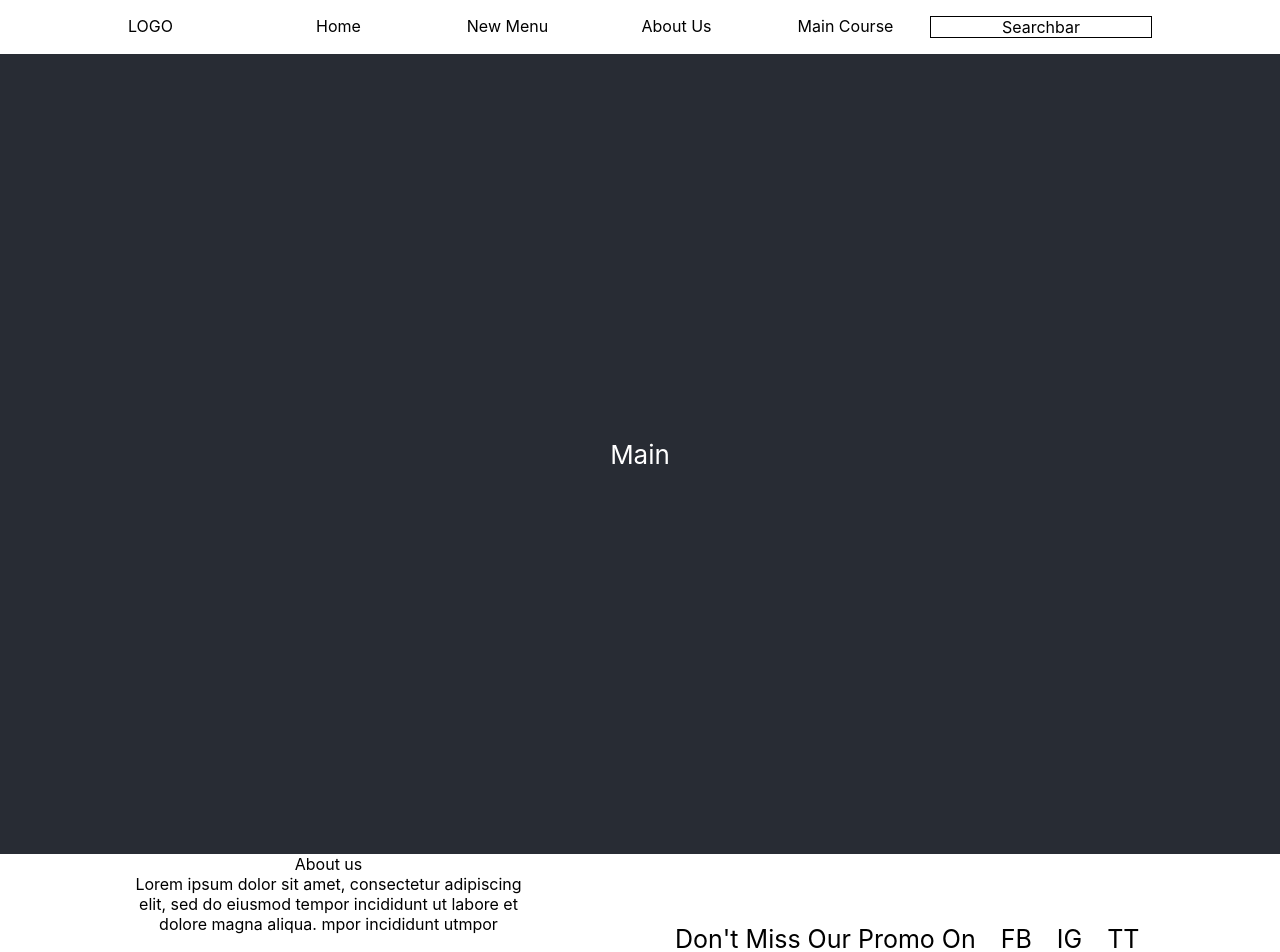
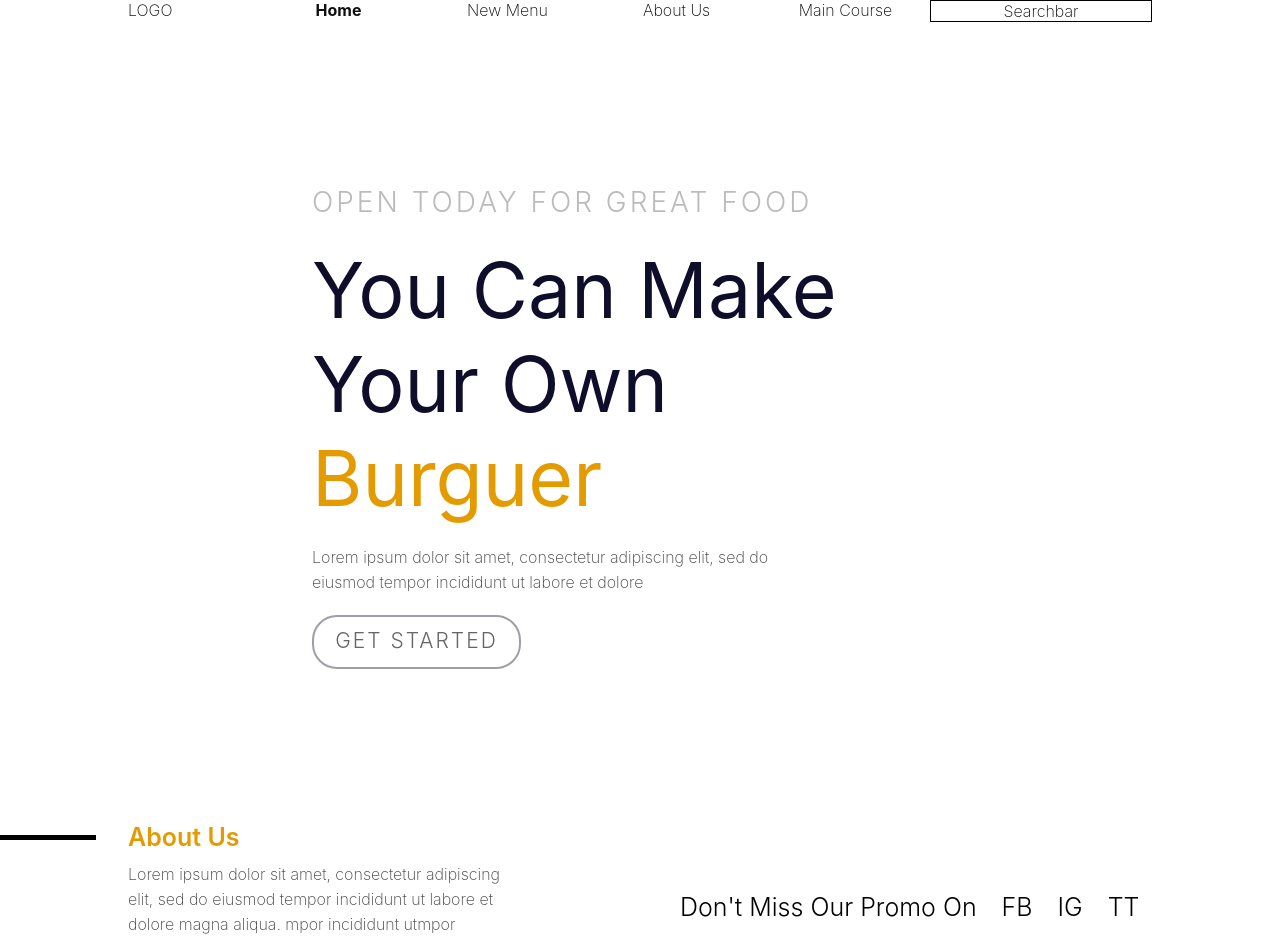
Before and after one commit to Lucasmbrasil/burgeriaz, a React (Create React App) app: page / in a window 1280 px wide. Shown: the top 952 px of the page. Built offline with nearby package versions, Linux system fonts and the light colour scheme.

Commit message:
Updating footer styling and starting left section style

```diff
--- a/src/App.css
+++ b/src/App.css
@@ -1,5 +1,13 @@
 .App {
   text-align: center;
+  width: 80vw;
+  margin: 0 auto;
+}
+h1,
+h2,
+h3,
+p {
+  margin: 0;
 }
 
 .App-logo {
@@ -14,14 +22,14 @@
 }
 
 .App-header {
-  background-color: #282c34;
+  /* background-color: #282c34; */
   min-height: 100vh;
   display: flex;
   flex-direction: column;
   align-items: center;
   justify-content: center;
   font-size: calc(10px + 2vmin);
-  color: white;
+  /* color: white; */
 }
 
 .App-link {
--- a/src/App.tsx
+++ b/src/App.tsx
@@ -2,12 +2,15 @@ import React from "react";
 import "./App.css";
 import Footer from "./components/Footer";
 import Header from "./components/Header";
+import LeftSection from "./components/LeftSection";
 
 function App() {
   return (
     <div className="App">
       <Header />
-      <div className="App-header">Main</div>
+      <div className="App-header">
+        <LeftSection />
+      </div>
       <Footer />
     </div>
   );
--- a/src/components/Footer/index.tsx
+++ b/src/components/Footer/index.tsx
@@ -4,15 +4,19 @@ const Footer = () => {
   return (
     <FooterContainer>
       <div className="about">
-        <span>About us</span>
-        <div>
+        <span>
+          {" "}
+          <div className="line"></div>About Us
+        </span>
+
+        <p className="description">
           Lorem ipsum dolor sit amet, consectetur adipiscing elit, sed do
           eiusmod tempor incididunt ut labore et dolore magna aliqua. mpor
           incididunt utmpor
-        </div>
+        </p>
       </div>
       <div className="medias">
-        <div>Don't Miss Our Promo On</div>
+        <p>Don't Miss Our Promo On</p>
         <div>FB</div>
         <div>IG</div>
         <div>TT</div>
--- a/src/components/Footer/style.ts
+++ b/src/components/Footer/style.ts
@@ -6,18 +6,35 @@ export const FooterContainer = styled.footer`
   margin: 0 auto;
   justify-content: space-between;
   align-items: flex-end;
+  text-align: left;
+  .description {
+    font-size: 16px;
+    line-height: 25px;
+    font-weight: 250;
+    opacity: 0.8;
+    color: #101010;
+  }
   .about {
     width: 401px;
     height: 142px;
     font-size: 16px;
-    h3 {
+    .line {
+      position: absolute;
+      left: 0;
+      width: 7.5vw;
+      border-top: 5px solid black;
+    }
+    span {
       text-align: left;
-      margin: 0;
       font-size: 25px;
-      line-height: 41px;
       color: #e39b00;
-      font-weight: 700;
-      font-family: "Roboto";
+      font-weight: 600;
+      display: flex;
+      align-items: center;
+    }
+    p {
+      margin-top: 10px;
+      /* text-align: left; */
     }
   }
   .medias {
@@ -29,8 +46,10 @@ export const FooterContainer = styled.footer`
     line-height: 41px;
     color: #000000;
     font-weight: 400;
-    div {
+    div,
+    p {
       margin: 0 12.5px;
+      font-weight: 300;
     }
   }
 `;
--- a/src/components/Header/index.tsx
+++ b/src/components/Header/index.tsx
@@ -6,7 +6,7 @@ const Header = () => {
         <p>LOGO</p>
       </div>
       <NavContainer>
-        <p>Home</p>
+        <p className="home">Home</p>
         <p>New Menu</p>
         <p>About Us</p>
         <p>Main Course</p>
--- a/src/components/Header/style.ts
+++ b/src/components/Header/style.ts
@@ -5,6 +5,11 @@ export const HeaderContainer = styled.header`
   width: 80vw;
   margin: 0 auto;
   justify-content: space-between;
+  font-weight: 250;
+  .home {
+    color: #101010;
+    font-weight: 700;
+  }
 `;
 export const NavContainer = styled.nav`
   display: flex;
--- /dev/null
+++ b/src/components/LeftSection/index.tsx
@@ -0,0 +1,20 @@
+import { LeftSectionContainer } from "./style";
+
+const LeftSection = () => {
+  return (
+    <LeftSectionContainer>
+      <h2>OPEN TODAY FOR GREAT FOOD</h2>
+      <h1>
+        You Can Make Your Own <span>Burguer</span>
+      </h1>
+      <p className="description">
+        Lorem ipsum dolor sit amet, consectetur adipiscing elit, sed do eiusmod
+        tempor incididunt ut labore et dolore
+      </p>
+      <div className="getStartedButton">
+        <p>GET STARTED</p>
+      </div>
+    </LeftSectionContainer>
+  );
+};
+export default LeftSection;
--- /dev/null
+++ b/src/components/LeftSection/style.ts
@@ -0,0 +1,50 @@
+import styled from "styled-components";
+
+export const LeftSectionContainer = styled.section`
+  display: flex;
+  text-align: left;
+  flex-wrap: wrap;
+  width: 656px;
+  h1 {
+    font-size: 77px;
+    color: #0e0d2a;
+    font-weight: 400;
+    span {
+      color: #e39b00;
+    }
+  }
+  h2 {
+    height: 67px;
+    font-size: 28px;
+    letter-spacing: 3px;
+    line-height: 53px;
+    color: #bbbbbb;
+    font-weight: 300;
+  }
+  .description {
+    width: 495px;
+    margin: 20px 0;
+    font-size: 16px;
+    line-height: 25px;
+    font-weight: 250;
+    opacity: 0.8;
+    color: #101010;
+  }
+  .getStartedButton {
+    width: 205px;
+    height: 50px;
+    border: 2px solid rgba(14, 13, 42, 0.4000000059604645);
+    border-radius: 25px;
+
+    p {
+      font-size: 21px;
+      letter-spacing: 2px;
+      line-height: 47px;
+      color: #000000;
+      opacity: 0.6;
+      margin: 0;
+      font-weight: 300;
+      text-align: center;
+    }
+  }
+`;
```
